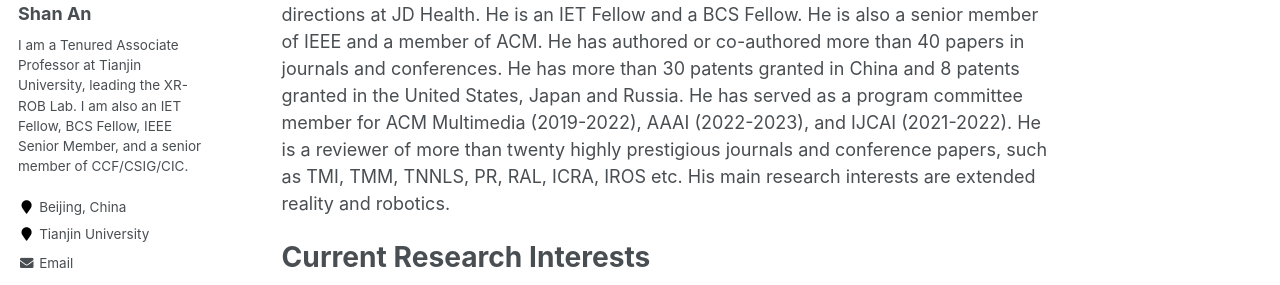
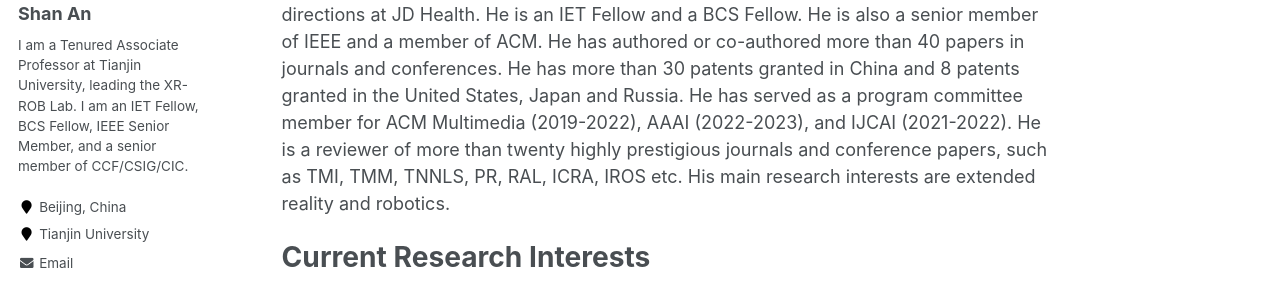
Before and after one commit to anshan-XR-ROB/anshan-XR-ROB.github.io, a Jekyll site: the page built from _pages/about.md, in a window 1280 px wide. Shown: the part 295-580 px from the top of the page. Built offline with Jekyll 4.4.1, drawn with Linux system fonts in a browser that asks for light colours; some web fonts are replaced.

Commit message:
Update _config.yml

```diff
--- a/_config.yml
+++ b/_config.yml
@@ -82,7 +82,7 @@
 author:
   name             : "Shan An"
   avatar           : "profile.png"
-  bio              : "I am a Tenured Associate Professor at Tianjin University, leading the XR-ROB Lab. I am also an IET Fellow, BCS Fellow, IEEE Senior Member, and a senior member of CCF/CSIG/CIC."
+  bio              : "I am a Tenured Associate Professor at Tianjin University, leading the XR-ROB Lab. I am an IET Fellow, BCS Fellow, IEEE Senior Member, and a senior member of CCF/CSIG/CIC."
   location         : "Beijing, China"
   employer         : "Tianjin University"
   pubmed           :
```
